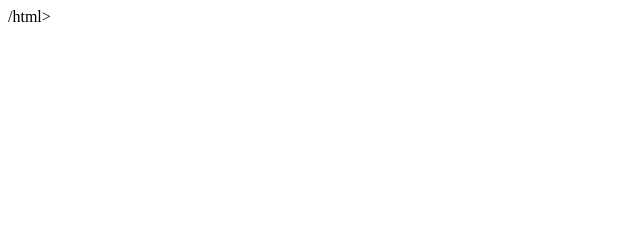
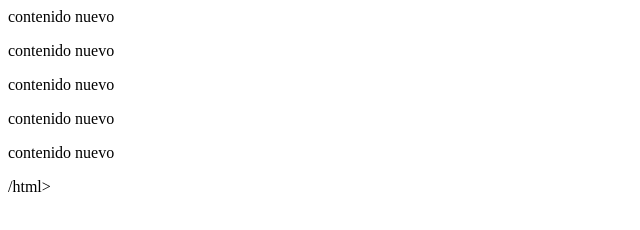
Before and after one commit to blancaisha/PrimerProyecto, a plain HTML site: page index.html in a window 1280 px wide. Shown: the whole page, without its empty margins (0-640 px from the left). Drawn offline with Linux system fonts and the light colour scheme.

Commit message:
agregar parrafo

```diff
--- a/index.html
+++ b/index.html
@@ -3,7 +3,11 @@
         <title>BodaSharon</title>
     </head>
     <body>
-
+        <p> contenido nuevo </p>
+        <p> contenido nuevo </p>
+        <p> contenido nuevo </p>
+        <p> contenido nuevo </p>
+        <p> contenido nuevo </p>
     </body>
 
 /html>
```
